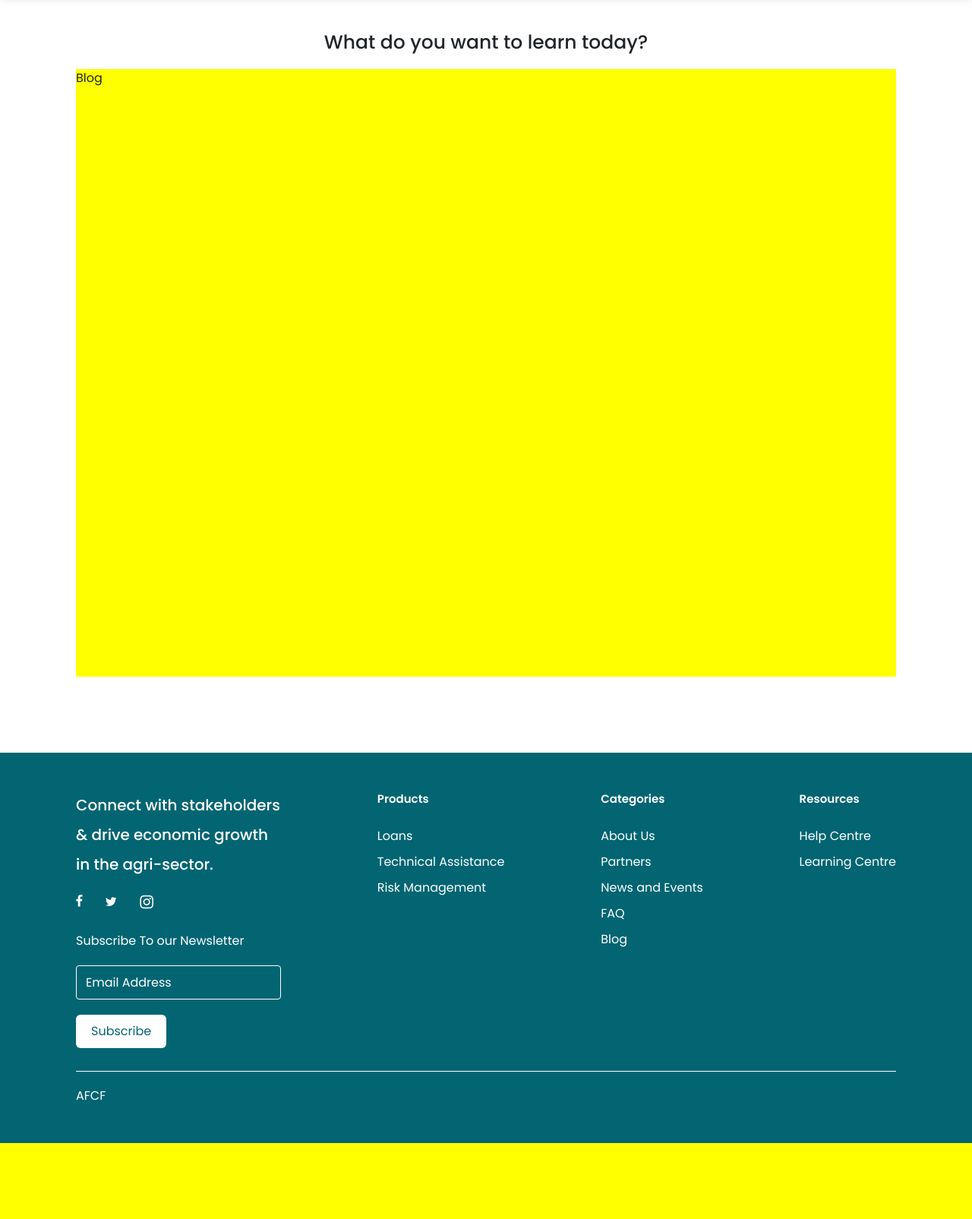
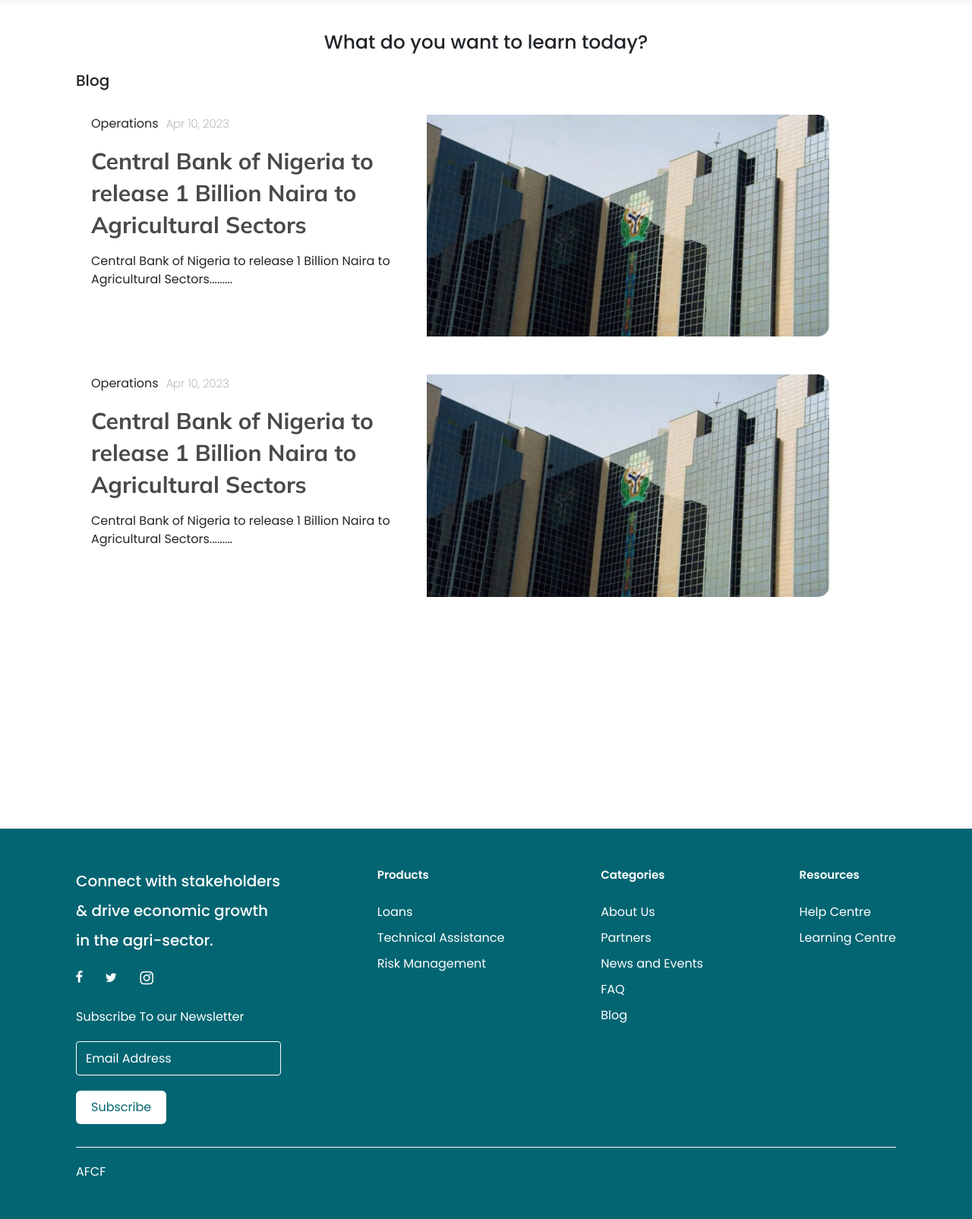
Before and after one commit to atosin056/AFCF, a PHP site: page /resources.php in a window 1280 px wide. Shown: the part 83-1688 px from the top of the page at 76% size. Before the commit the page ends 1588 px from the top, so only its background shows below. Run offline with PHP 8.4, Linux system fonts and the light colour scheme.

Commit message:
Resources Completed

```diff
--- a/resources.php
+++ b/resources.php
@@ -29,9 +29,9 @@ include 'navbar.php';
 
 <!-- Code start -->
 
-<div style="width: 100% !important;background-color: transparent;padding-left: 0 !important;padding-right: 0 !important;padding-top: 100px;" class="header">
+<div style="width: 100% !important;background-color: transparent;padding-left: 0 !important;padding-right: 0 !important;padding-top: 100px;padding-bottom: 100px;height: auto;" class="header">
 
-	<div style="margin-top: 20px;padding-left: 100px;padding-right: 100px;">
+	<div style="margin-top: 20px;padding-left: 100px;padding-right: 100px;padding-bottom: 100px;">
 
 		<div>
 
@@ -39,30 +39,109 @@ include 'navbar.php';
 
 		</div>
 
-		<div style="width: 100% !important;height: 100% !important;background-color: yellow;">
+		<div style="width: 100% !important;height: 100% !important;background-color: transparent;">
 
 			<div>
 
-				<p>Blog</p>
+				<p style="font-size: 20px;font-weight: 500">Blog</p>
 
 			</div>
 
-			<div>
+			<div style="margin-left: 20px;margin-top: 30px;">
 
-				<div>
+				<div style="display: flex;">
 
-					<div>
+					<div class="col-lg-5 col-sm-5 col-md-5" style="background-color: transparent;">
 
+						<div style="display: flex;">
+
+							<div>
+
+								<p>Operations</p>
+
+							</div>
+
+							<div style="padding-left: 10px;padding-top: 1px;">
+
+								<p style="font-size: 15px;font-weight: 200;color: #999999;">Apr 10, 2023</p>
+
+							</div>
+
+						</div>
+
+						<div>
+
+							<div>
+
+								<h4 style="line-height: 42px;font-family: mulish;font-size: 30px;font-weight: 700;width: 90%;color: #494949;">Central Bank of Nigeria to release 1 Billion Naira to Agricultural Sectors</h4>
+
+								<p style="margin-top: 15px;">Central Bank of Nigeria to release 1 Billion Naira to Agricultural Sectors.........</p>
+
+							</div>
+
+						</div>
+
+					</div>
+
+					<div class="col-lg-6 col-sm-6 col-md-6">
+
+						<img src="images/bg.png" style="width: 100% !important;height: 100% !important;border-bottom-right-radius: 15px;border-top-right-radius: 15px;">
 
 					</div>
 
 				</div>
+
+				<div style="display: flex;margin-top: 50px;">
+
+					<div class="col-lg-5 col-sm-5 col-md-5" style="background-color: transparent;">
+
+						<div style="display: flex;">
+
+							<div>
+
+								<p>Operations</p>
+
+							</div>
+
+							<div style="padding-left: 10px;padding-top: 1px;">
+
+								<p style="font-size: 15px;font-weight: 200;color: #999999;">Apr 10, 2023</p>
+
+							</div>
+
+						</div>
+
+						<div>
+
+							<div>
+
+								<h4 style="line-height: 42px;font-family: mulish;font-size: 30px;font-weight: 700;width: 90%;color: #494949;">Central Bank of Nigeria to release 1 Billion Naira to Agricultural Sectors</h4>
+
+								<p style="margin-top: 15px;">Central Bank of Nigeria to release 1 Billion Naira to Agricultural Sectors.........</p>
+
+							</div>
+
+						</div>
+
+					</div>
+
+					<div class="col-lg-6 col-sm-6 col-md-6">
+
+						<img src="images/bg.png" style="width: 100% !important;height: 100% !important;border-bottom-right-radius: 15px;border-top-right-radius: 15px;">
+
+					</div>
+
+				</div>
+
+
 
 			</div>
 
 		</div>
 
 	</div>
+
+</div>
 
 </div>
 
```
Also changed, not shown: images/bg.png (added).
